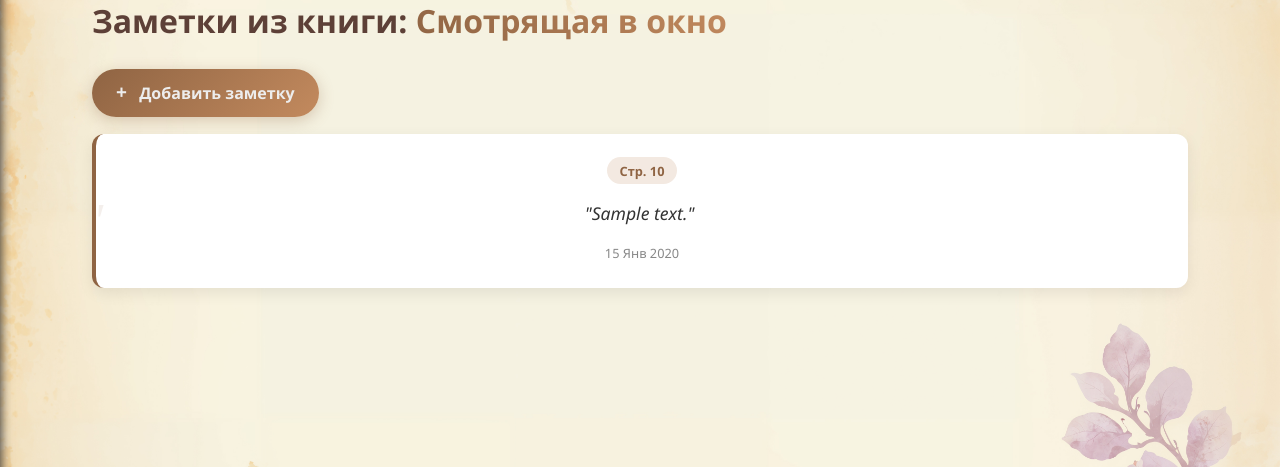
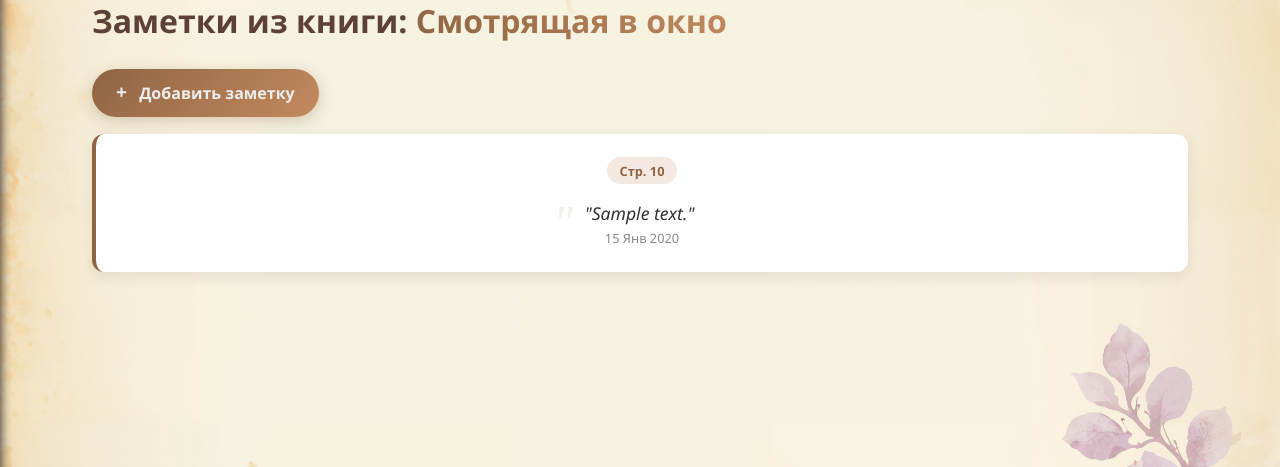
Before and after one commit to Hronaxe/book-diary, a Django app: page /books/1/notes/ in a window 1280 px wide. Shown: the part 197-664 px from the top of the page. Run offline with Django 5.2, Linux system fonts and the light colour scheme; a user stored in the database is signed in; data comes from the database, SQL or seed files in the repository; tables that the repository leaves empty hold one stand-in row (values such as "Sample post").

Commit message:
change style

```diff
--- a/core/templates/book_notes.html
+++ b/core/templates/book_notes.html
@@ -21,7 +21,7 @@
           <div class="quote-header">
             <span class="page-badge">Стр. {{ note.page }}</span> {% if book_id == 0 %}<a class="page-badge" href="{% url 'book_detail' note.book.id %}">"{{ note.book.title }}" {% endif %}</a>
           </div>
-          <blockquote class="quote-text">"{{ note.text }}"</blockquote>
+          <a class="quote-text" style="height: 100%">"{{ note.text }}"</a>
           <div class="quote-footer">
             <span class="quote-date">{{ note.created_at|date:"d M Y" }}</span>
           </div>
@@ -156,6 +156,9 @@
     position: relative;
     padding-left: 1rem;
     margin-left: -2%;
+    word-wrap: break-word;
+    overflow-wrap: break-word;
+    white-space: normal;
   }
 
   .quote-text::before {
--- a/core/templates/book_quotes.html
+++ b/core/templates/book_quotes.html
@@ -152,6 +152,9 @@
     font-style: italic;
     position: relative;
     padding-left: 1rem;
+    word-wrap: break-word;
+    overflow-wrap: break-word;
+    white-space: normal;
   }
 
   .quote-text::before {
```
